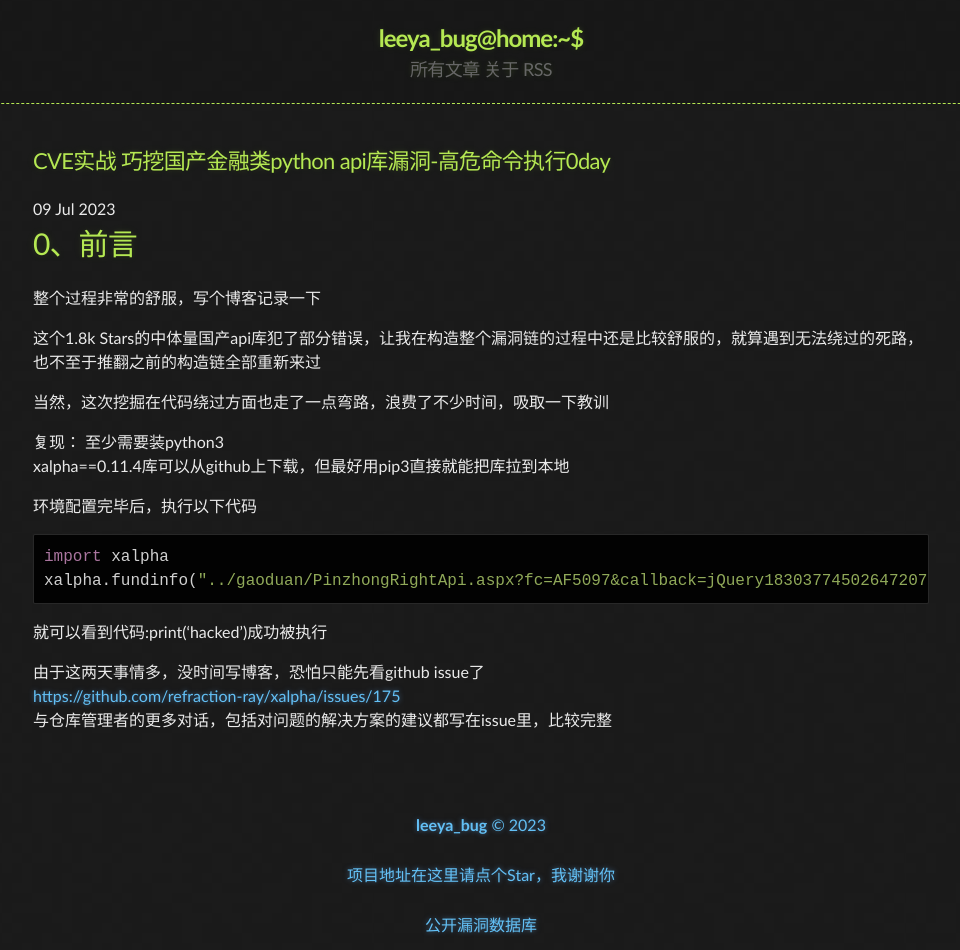
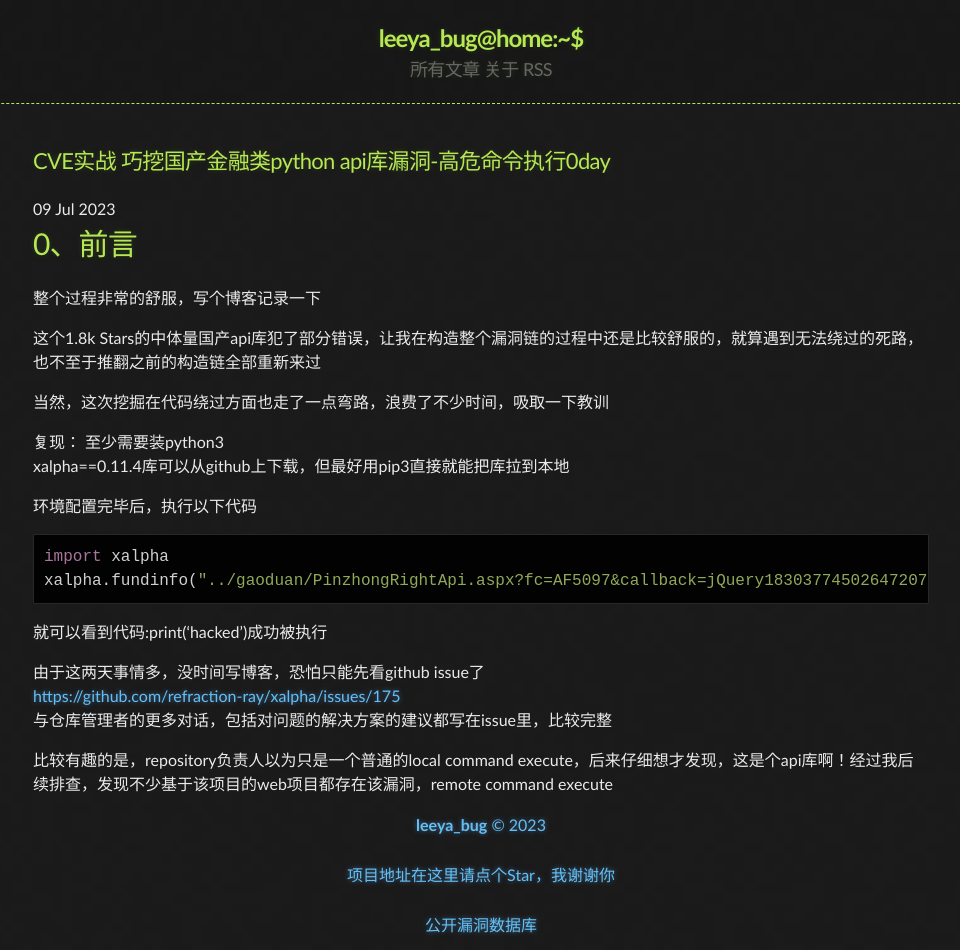
Before and after one commit to Leeyangee/leeyangee.github.io, a Jekyll site: the page built from _posts/2023-07-09-CVE实战 巧挖国产金融类python api库漏洞-高危命令执行0day.md, in a window 1280 px wide. Shown: the whole page, without its empty margins (159-1119 px from the left). Built offline with Jekyll 4.4.1, drawn with Linux system fonts in a browser that asks for light colours.

Commit message:
Update 2023-07-09-CVE实战 巧挖国产金融类python api库漏洞-高危命令执行0day.md

```diff
--- a/_posts/2023-07-09-CVE实战 巧挖国产金融类python api库漏洞-高危命令执行0day.md
+++ b/_posts/2023-07-09-CVE实战 巧挖国产金融类python api库漏洞-高危命令执行0day.md
@@ -24,3 +24,5 @@
 由于这两天事情多，没时间写博客，恐怕只能先看github issue了
 [https://github.com/refraction-ray/xalpha/issues/175](https://github.com/refraction-ray/xalpha/issues/175)
 与仓库管理者的更多对话，包括对问题的解决方案的建议都写在issue里，比较完整
+
+比较有趣的是，repository负责人以为只是一个普通的local command execute，后来仔细想才发现，这是个api库啊！经过我后续排查，发现不少基于该项目的web项目都存在该漏洞，remote command execute
```
